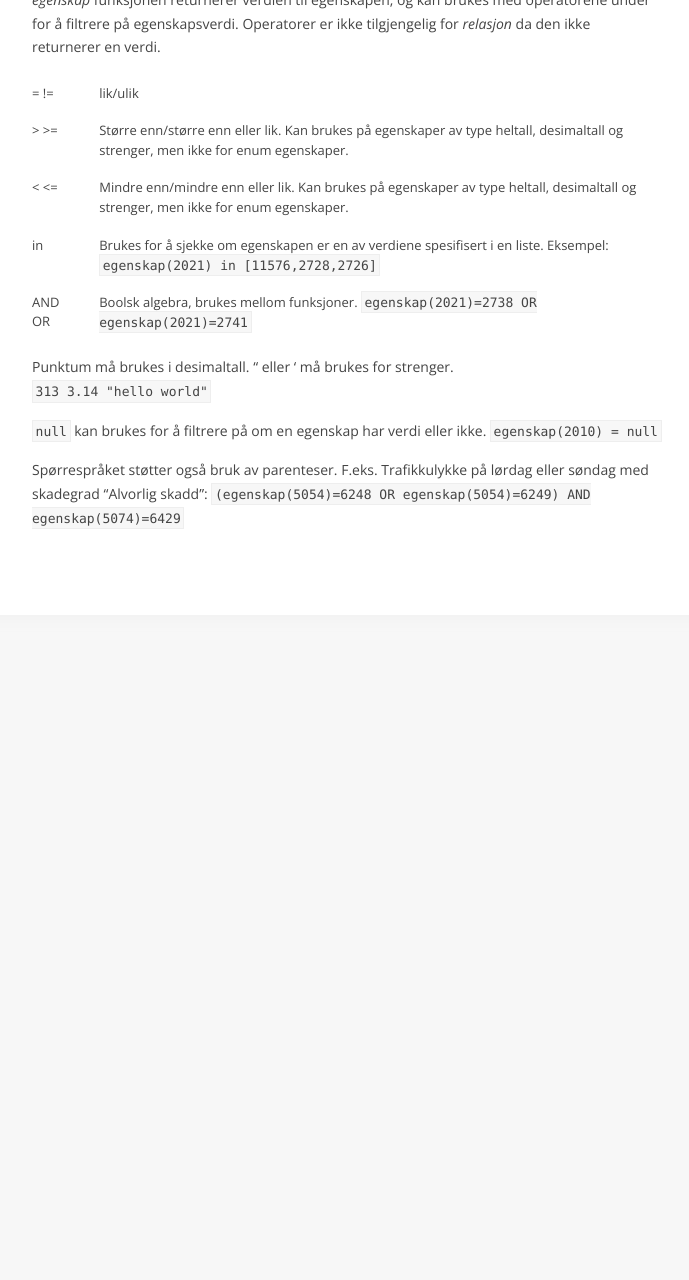
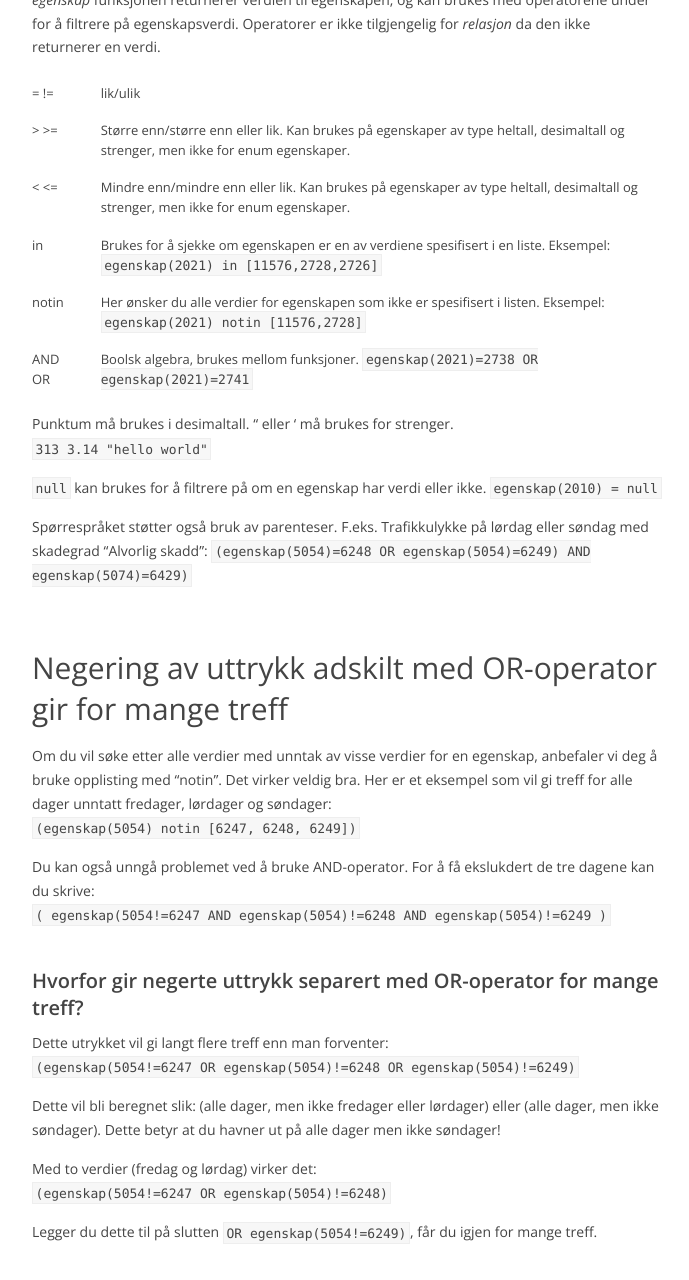
Before and after one commit to nvdb-vegdata/apidokumentasjon, a Jekyll site: the page built from parameter/avansertefilter.md, in a window 1280 px wide and 1400 px high, scrolled down 4703 px. Shown: the top 1280 px of the window, without its empty margins (433-1122 px from the left). Built offline with Jekyll 4.4.1, drawn with Linux system fonts in a browser that asks for light colours; our own code applies the rules of GitHub Pages for plain Markdown files; before the commit the page ends 5388 px from its top, so only the background shows below that.

Commit message:
NVDB-2547: Warning on OR-operator between negative expression
Tells user to use "notin" or AND-operator to avoid too many hits

```diff
--- a/parameter/avansertefilter.md
+++ b/parameter/avansertefilter.md
@@ -210,6 +210,11 @@ Kan brukes på egenskaper av type heltall, desimaltall og strenger, men ikke for
 Eksempel: <code class="highlighter-rouge">egenskap(2021) in [11576,2728,2726]</code></td>
 </tr>
 <tr>
+<td>notin</td>
+<td>Her ønsker du alle verdier for egenskapen som ikke er spesifisert i listen.
+Eksempel: <code class="highlighter-rouge">egenskap(2021) notin [11576,2728]</code></td>
+</tr>
+<tr>
 <td>AND OR</td>
 <td>Boolsk algebra, brukes mellom funksjoner. <code class="highlighter-rouge">egenskap(2021)=2738 OR egenskap(2021)=2741</code></td>
 </tr>
@@ -221,4 +226,35 @@ Punktum må brukes i desimaltall. " eller ' må brukes for strenger.
 
 `null` kan brukes for å filtrere på om en egenskap har verdi eller ikke. `egenskap(2010) = null`
 
-Spørrespråket støtter også bruk av parenteser. F.eks. Trafikkulykke på lørdag eller søndag med skadegrad "Alvorlig skadd": `(egenskap(5054)=6248 OR egenskap(5054)=6249) AND egenskap(5074)=6429`
+Spørrespråket støtter også bruk av parenteser. F.eks. Trafikkulykke på lørdag eller søndag med skadegrad "Alvorlig skadd": `(egenskap(5054)=6248 OR egenskap(5054)=6249) AND egenskap(5074)=6429)`
+
+
+
+
+
+## Negering av uttrykk adskilt med OR-operator gir for mange treff
+
+Om du vil søke etter alle verdier med unntak av visse verdier for en egenskap, anbefaler vi deg å bruke opplisting med "notin".
+Det virker veldig bra.
+Her er et eksempel som vil gi treff for alle dager unntatt fredager, lørdager og søndager:
+`(egenskap(5054) notin [6247, 6248, 6249])`
+
+Du kan også unngå problemet ved å bruke AND-operator. For å få ekslukdert de tre dagene kan du skrive:
+`( egenskap(5054!=6247 AND egenskap(5054)!=6248 AND egenskap(5054)!=6249 )`
+
+
+
+### Hvorfor gir negerte uttrykk separert med OR-operator for mange treff?
+
+Dette utrykket vil gi langt flere treff enn man forventer:
+`(egenskap(5054!=6247 OR egenskap(5054)!=6248 OR egenskap(5054)!=6249)`
+
+Dette vil bli beregnet slik:
+(alle dager, men ikke fredager eller lørdager) eller (alle dager, men ikke søndager).
+Dette betyr at du havner ut på alle dager men ikke søndager!
+
+Med to verdier (fredag og lørdag) virker det:
+`(egenskap(5054!=6247 OR egenskap(5054)!=6248)`
+
+
+Legger du dette til på slutten `OR egenskap(5054!=6249)`, får du igjen for mange treff.
```
